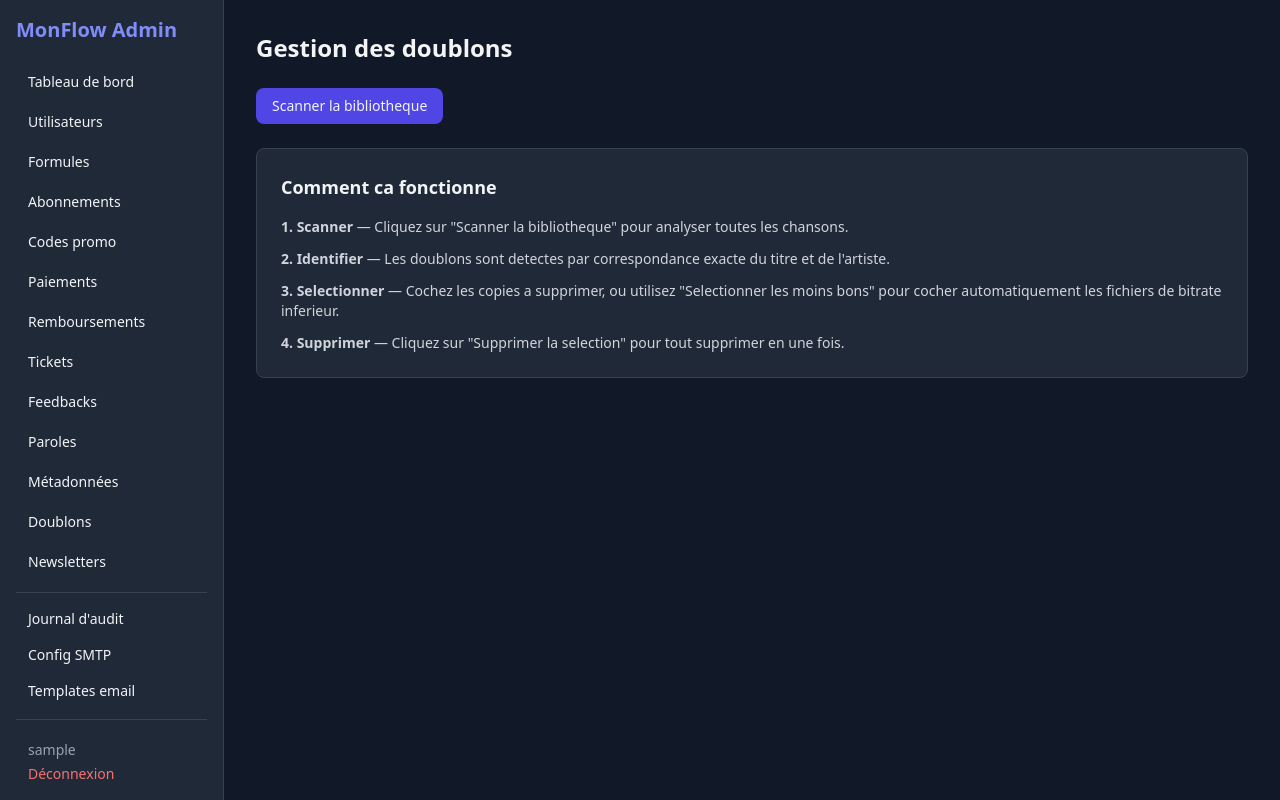
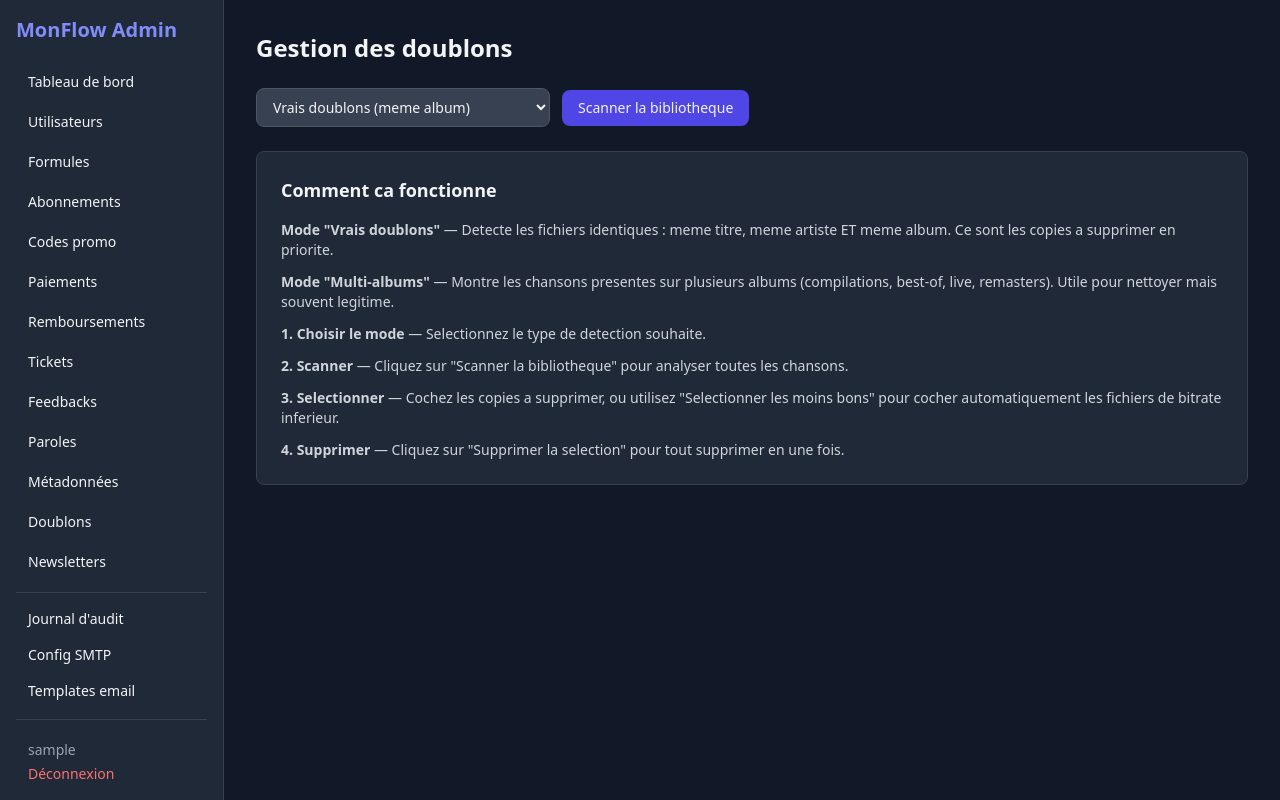
Before and after one commit to addictif80/monflow, a Laravel app: page /admin/duplicates in a window 1280 px wide. Run offline with Laravel 12, Linux system fonts and the light colour scheme; a user stored in the database is signed in; tables that the repository leaves empty hold one stand-in row (values such as "Sample post"); some libraries are stand-ins or nearby versions.

Commit message:
Improve duplicate detector: distinguish true duplicates from multi-album appearances
True duplicates (same title+artist+album) are separated from cross-album
appearances (compilations, best-of, remasters). Mode selector in the UI
lets the admin choose which view to use.

https://claude.ai/code/session_01MGhzuEkEjAx6CbESCgmY2E

```diff
--- a/app/Http/Controllers/Admin/AdminController.php
+++ b/app/Http/Controllers/Admin/AdminController.php
@@ -554,29 +554,49 @@ class AdminController extends Controller
     public function duplicates(Request $request, NavidromeService $nd)
     {
         $duplicates = [];
+        $crossAlbum = [];
         $scanned = false;
+        $mode = $request->input('mode', 'exact');
 
         if ($request->has('scan')) {
             $scanned = true;
             try {
                 $allSongs = $nd->getAllSongs(0, 10000, 'title', 'ASC');
-                $grouped = [];
+
+                $byTitleArtist = [];
                 foreach ($allSongs as $song) {
                     $key = mb_strtolower(trim($song['title'] ?? '')) . '|||' . mb_strtolower(trim($song['artist'] ?? ''));
-                    $grouped[$key][] = $song;
+                    $byTitleArtist[$key][] = $song;
                 }
-                foreach ($grouped as $group) {
-                    if (count($group) > 1) {
-                        $duplicates[] = $group;
+
+                foreach ($byTitleArtist as $group) {
+                    if (count($group) < 2) continue;
+
+                    $byAlbum = [];
+                    foreach ($group as $song) {
+                        $albumKey = mb_strtolower(trim($song['album'] ?? ''));
+                        $byAlbum[$albumKey][] = $song;
+                    }
+
+                    foreach ($byAlbum as $albumGroup) {
+                        if (count($albumGroup) > 1) {
+                            $duplicates[] = $albumGroup;
+                        }
+                    }
+
+                    if (count($byAlbum) > 1) {
+                        $crossAlbum[] = $group;
                     }
                 }
+
                 usort($duplicates, fn ($a, $b) => strcasecmp($a[0]['title'] ?? '', $b[0]['title'] ?? ''));
+                usort($crossAlbum, fn ($a, $b) => strcasecmp($a[0]['title'] ?? '', $b[0]['title'] ?? ''));
             } catch (\Exception $e) {
                 return back()->with('error', 'Erreur lors du scan : ' . $e->getMessage());
             }
         }
 
-        return view('admin.duplicates.index', compact('duplicates', 'scanned'));
+        return view('admin.duplicates.index', compact('duplicates', 'crossAlbum', 'scanned', 'mode'));
     }
 
     public function duplicateBatchDelete(Request $request, NavidromeService $nd)
--- a/resources/views/admin/duplicates/index.blade.php
+++ b/resources/views/admin/duplicates/index.blade.php
@@ -3,23 +3,39 @@
 @section('content')
 <h1 class="text-2xl font-bold mb-6">Gestion des doublons</h1>
 
-<div class="mb-6 flex items-center gap-4">
-    <form method="GET">
+<div class="mb-6 flex items-center gap-4 flex-wrap">
+    <form method="GET" class="flex items-center gap-3">
         <input type="hidden" name="scan" value="1">
+        <select name="mode" class="bg-gray-700 border border-gray-600 rounded-lg px-3 py-2 text-sm">
+            <option value="exact" {{ ($mode ?? 'exact') === 'exact' ? 'selected' : '' }}>Vrais doublons (meme album)</option>
+            <option value="cross" {{ ($mode ?? 'exact') === 'cross' ? 'selected' : '' }}>Multi-albums (compilations, best-of...)</option>
+        </select>
         <button class="px-4 py-2 bg-indigo-600 hover:bg-indigo-500 rounded-lg text-sm font-medium">Scanner la bibliotheque</button>
     </form>
     @if($scanned)
-    <span class="text-sm text-gray-400">{{ count($duplicates) }} groupe(s) de doublons detecte(s)</span>
+    <span class="text-sm text-gray-400">
+        @if($mode === 'exact')
+            {{ count($duplicates) }} groupe(s) de vrais doublons
+        @else
+            {{ count($crossAlbum) }} titre(s) present(s) sur plusieurs albums
+        @endif
+    </span>
     @endif
 </div>
 
-@if($scanned && count($duplicates) === 0)
+@if($scanned && $mode === 'exact' && count($duplicates) === 0)
 <div class="bg-green-900/30 border border-green-700 rounded-lg p-4 text-green-300 text-sm">
-    Aucun doublon detecte dans la bibliotheque.
+    Aucun vrai doublon detecte. Les chansons presentes sur plusieurs albums (compilations, best-of) ne sont pas comptees comme doublons.
 </div>
 @endif
 
-@if($scanned && count($duplicates) > 0)
+@if($scanned && $mode === 'cross' && count($crossAlbum) === 0)
+<div class="bg-green-900/30 border border-green-700 rounded-lg p-4 text-green-300 text-sm">
+    Aucune chanson presente sur plusieurs albums.
+</div>
+@endif
+
+@if($scanned && $mode === 'exact' && count($duplicates) > 0)
 <form method="POST" action="/admin/duplicates/batch-delete" id="batchForm">
     @csrf
     <div class="mb-4 flex items-center gap-3">
@@ -34,7 +50,8 @@
         <div class="px-4 py-3 border-b border-gray-700 flex items-center gap-3">
             <span class="text-sm font-semibold">{{ $group[0]['title'] ?? '—' }}</span>
             <span class="text-xs text-gray-400">{{ $group[0]['artist'] ?? '' }}</span>
-            <span class="text-xs px-2 py-0.5 bg-amber-900/50 text-amber-300 rounded">{{ count($group) }} copies</span>
+            <span class="text-xs text-gray-500">— {{ $group[0]['album'] ?? '' }}</span>
+            <span class="text-xs px-2 py-0.5 bg-red-900/50 text-red-300 rounded">{{ count($group) }} copies identiques</span>
         </div>
         <table class="w-full text-sm">
             <thead><tr class="text-left text-gray-500 text-xs">
@@ -99,12 +116,80 @@ document.getElementById('selectLowerBtn').addEventListener('click', () => {
 </script>
 @endif
 
+@if($scanned && $mode === 'cross' && count($crossAlbum) > 0)
+<div class="mb-4 p-3 bg-blue-900/20 border border-blue-800 rounded-lg text-sm text-blue-300">
+    Ces chansons apparaissent sur plusieurs albums (compilations, best-of, remasters...). Ce ne sont generalement pas des doublons a supprimer.
+</div>
+<form method="POST" action="/admin/duplicates/batch-delete" id="batchFormCross">
+    @csrf
+    <div class="mb-4 flex items-center gap-3">
+        <button type="submit" id="deleteBtnCross" class="px-4 py-2 bg-red-700 hover:bg-red-600 rounded-lg text-sm font-medium disabled:opacity-50 disabled:cursor-not-allowed" disabled onclick="return confirm('Attention : ces fichiers sont sur des albums differents. Supprimer definitivement les fichiers coches ?')">
+            Supprimer la selection (<span id="selectedCountCross">0</span>)
+        </button>
+    </div>
+
+    @foreach($crossAlbum as $i => $group)
+    @php
+        $albums = collect($group)->pluck('album')->unique()->filter()->values();
+    @endphp
+    <div class="bg-gray-800 border border-gray-700 rounded-lg mb-4 overflow-hidden">
+        <div class="px-4 py-3 border-b border-gray-700 flex items-center gap-3 flex-wrap">
+            <span class="text-sm font-semibold">{{ $group[0]['title'] ?? '—' }}</span>
+            <span class="text-xs text-gray-400">{{ $group[0]['artist'] ?? '' }}</span>
+            <span class="text-xs px-2 py-0.5 bg-blue-900/50 text-blue-300 rounded">{{ count($group) }} versions sur {{ $albums->count() }} album(s)</span>
+        </div>
+        <table class="w-full text-sm">
+            <thead><tr class="text-left text-gray-500 text-xs">
+                <th class="px-4 py-2 w-8"></th>
+                <th class="px-4 py-2">Album</th>
+                <th class="px-4 py-2">Duree</th>
+                <th class="px-4 py-2">Format</th>
+                <th class="px-4 py-2">Bitrate</th>
+                <th class="px-4 py-2">Taille</th>
+                <th class="px-4 py-2">Chemin</th>
+            </tr></thead>
+            <tbody>
+            @foreach($group as $j => $s)
+                <tr class="border-t border-gray-700/50 hover:bg-gray-700/30">
+                    <td class="px-4 py-2">
+                        <input type="checkbox" name="ids[]" value="{{ $s['id'] }}" class="cross-check accent-blue-500 rounded">
+                    </td>
+                    <td class="px-4 py-2 text-gray-300">{{ $s['album'] ?? '—' }}</td>
+                    <td class="px-4 py-2 text-gray-400">{{ gmdate('i:s', $s['duration'] ?? 0) }}</td>
+                    <td class="px-4 py-2 text-gray-400">{{ strtoupper($s['suffix'] ?? '—') }}</td>
+                    <td class="px-4 py-2 text-gray-400">{{ $s['bitRate'] ?? '—' }} kbps</td>
+                    <td class="px-4 py-2 text-gray-400">{{ number_format(($s['size'] ?? 0) / 1048576, 1) }} Mo</td>
+                    <td class="px-4 py-2 text-gray-500 text-xs max-w-xs truncate" title="{{ $s['path'] ?? '' }}">{{ $s['path'] ?? '—' }}</td>
+                </tr>
+            @endforeach
+            </tbody>
+        </table>
+    </div>
+    @endforeach
+</form>
+
+<script>
+const crossChecks = document.querySelectorAll('.cross-check');
+const crossCountEl = document.getElementById('selectedCountCross');
+const crossDeleteBtn = document.getElementById('deleteBtnCross');
+
+function updateCrossCount() {
+    const n = document.querySelectorAll('.cross-check:checked').length;
+    crossCountEl.textContent = n;
+    crossDeleteBtn.disabled = n === 0;
+}
+crossChecks.forEach(c => c.addEventListener('change', updateCrossCount));
+</script>
+@endif
+
 @if(!$scanned)
 <div class="bg-gray-800 border border-gray-700 rounded-lg p-6">
     <h2 class="text-lg font-semibold mb-4">Comment ca fonctionne</h2>
     <div class="text-sm text-gray-300 space-y-3">
-        <p><strong>1. Scanner</strong> — Cliquez sur "Scanner la bibliotheque" pour analyser toutes les chansons.</p>
-        <p><strong>2. Identifier</strong> — Les doublons sont detectes par correspondance exacte du titre et de l'artiste.</p>
+        <p><strong>Mode "Vrais doublons"</strong> — Detecte les fichiers identiques : meme titre, meme artiste ET meme album. Ce sont les copies a supprimer en priorite.</p>
+        <p><strong>Mode "Multi-albums"</strong> — Montre les chansons presentes sur plusieurs albums (compilations, best-of, live, remasters). Utile pour nettoyer mais souvent legitime.</p>
+        <p class="mt-4"><strong>1. Choisir le mode</strong> — Selectionnez le type de detection souhaite.</p>
+        <p><strong>2. Scanner</strong> — Cliquez sur "Scanner la bibliotheque" pour analyser toutes les chansons.</p>
         <p><strong>3. Selectionner</strong> — Cochez les copies a supprimer, ou utilisez "Selectionner les moins bons" pour cocher automatiquement les fichiers de bitrate inferieur.</p>
         <p><strong>4. Supprimer</strong> — Cliquez sur "Supprimer la selection" pour tout supprimer en une fois.</p>
     </div>
```
